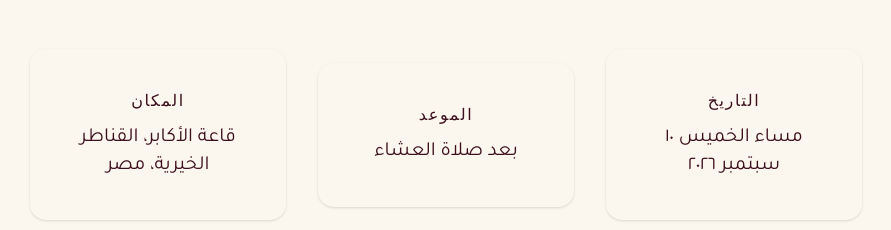
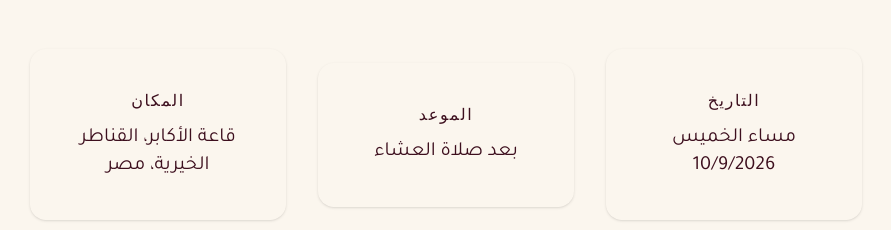
Before and after one commit to mahmoud-codeee/bride, a React (Vite) app: page / in a window 1280 px wide. Shown: the part 1328-1558 px from the top of the page, without its empty margins (194-1085 px from the left). Built offline with nearby package versions, Linux system fonts and the light colour scheme; a web font is replaced by a local one.

Commit message:
Format Details date as two lines with numeric date (10/9/2026)

```diff
--- a/src/components/Details.tsx
+++ b/src/components/Details.tsx
@@ -31,7 +31,7 @@
         {label}
       </span>
       <span
-        className={`${t.meta.fontBody} text-lg sm:text-xl text-center leading-snug`}
+        className={`${t.meta.fontBody} text-lg sm:text-xl text-center leading-snug whitespace-pre-line`}
         style={{ color: "var(--color-wine-dark)" }}
       >
         {value}
--- a/src/data/content.ts
+++ b/src/data/content.ts
@@ -108,7 +108,7 @@
       title: "تفاصيل الحفل",
       date: {
         label: "التاريخ",
-        value: "مساء الخميس ١٠ سبتمبر ٢٠٢٦",
+        value: "مساء الخميس\n10/9/2026",
       },
       time: {
         label: "الموعد",
@@ -185,7 +185,7 @@
       title: "Celebration Details",
       date: {
         label: "Date",
-        value: "Thursday evening September 10, 2026",
+        value: "Thursday evening\n10/9/2026",
       },
       time: {
         label: "Time",
```
